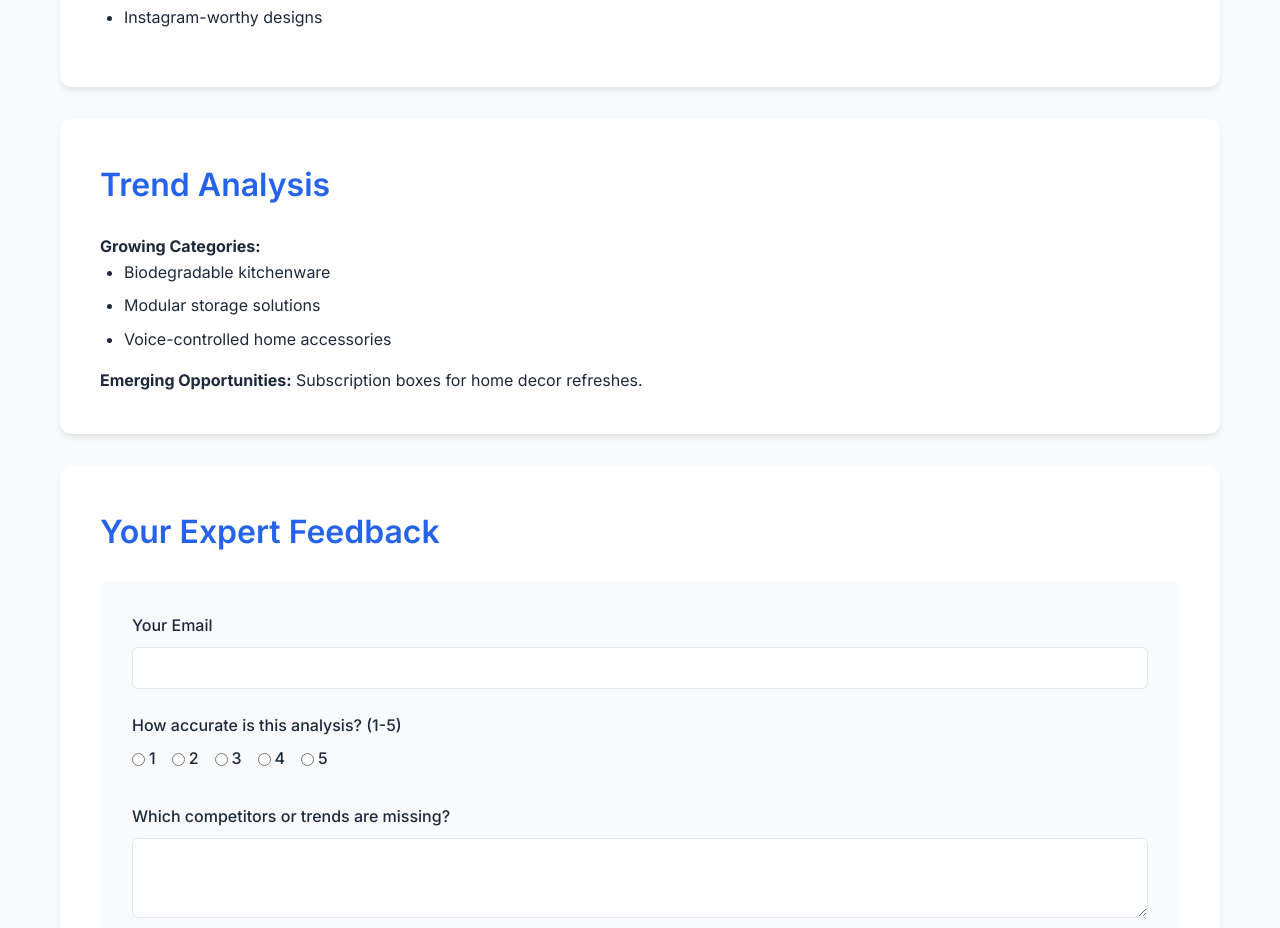
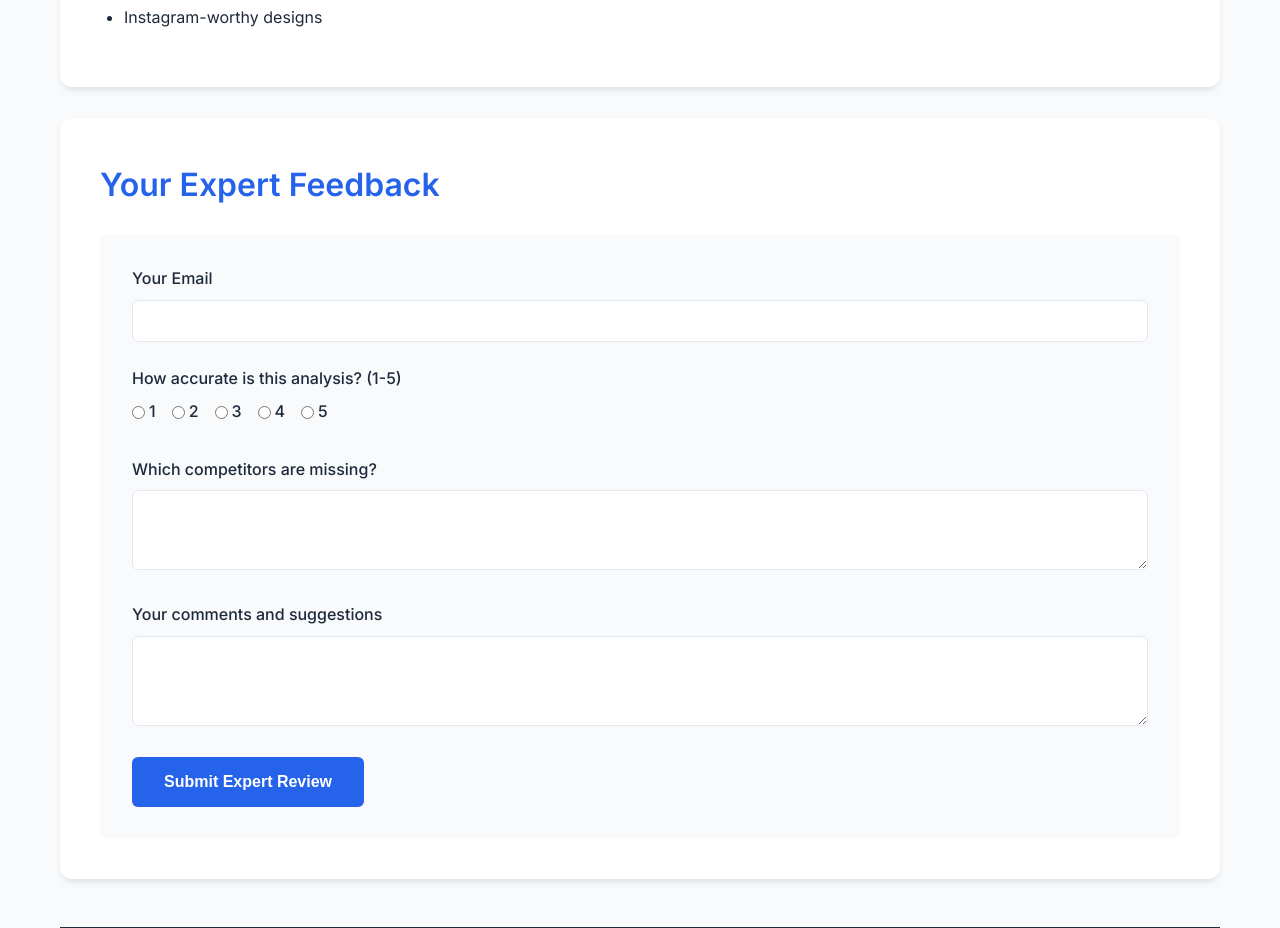
Before and after one commit to ngu2025/ecomlaunch-market-review, a plain HTML site: page index.html in a window 1280 px wide. Shown: the part 1843-2771 px from the top of the page. Drawn offline with Linux system fonts and the light colour scheme.

```diff
--- a/index.html
+++ b/index.html
@@ -112,24 +112,12 @@
                 </ul>
             </div>
         </section>
-
-        <section id="trends" class="section">
-            <h2>Trend Analysis</h2>
-            <div class="content">
-                <p><strong>Growing Categories:</strong></p>
-                <ul>
-                    <li>Biodegradable kitchenware</li>
-                    <li>Modular storage solutions</li>
-                    <li>Voice-controlled home accessories</li>
-                </ul>
-                <p><strong>Emerging Opportunities:</strong> Subscription boxes for home decor refreshes.</p>
-            </div>
-        </section>
-
 <section id="feedback" class="section">
     <h2>Your Expert Feedback</h2>
-            <form class="feedback-form" action="https://formspree.io/f/mjqzrvqz" method="POST">
-                <input type="hidden" name="_subject" value="New Feedback from EcomLaunch Analysis">
+    <form class="feedback-form" action="https://formsubmit.co/digitaleng.contact@gmail.com" method="POST">
+        <input type="hidden" name="_subject" value="New Feedback from Analysis">
+        <input type="hidden" name="_template" value="table">
+        <input type="hidden" name="_captcha" value="false">
 
         <div class="form-group">
             <label for="email">Your Email</label>
@@ -148,7 +136,7 @@
         </div>
 
         <div class="form-group">
-                    <label for="missing">Which competitors or trends are missing?</label>
+            <label for="missing">Which competitors are missing?</label>
             <textarea id="missing" name="missing" rows="2"></textarea>
         </div>
 
@@ -160,7 +148,6 @@
         <button type="submit">Submit Expert Review</button>
     </form>
 </section>
-    </main>
 
     <footer class="footer">
         <div class="container">
```
Lines whose indentation alone changed are shown as unchanged.
